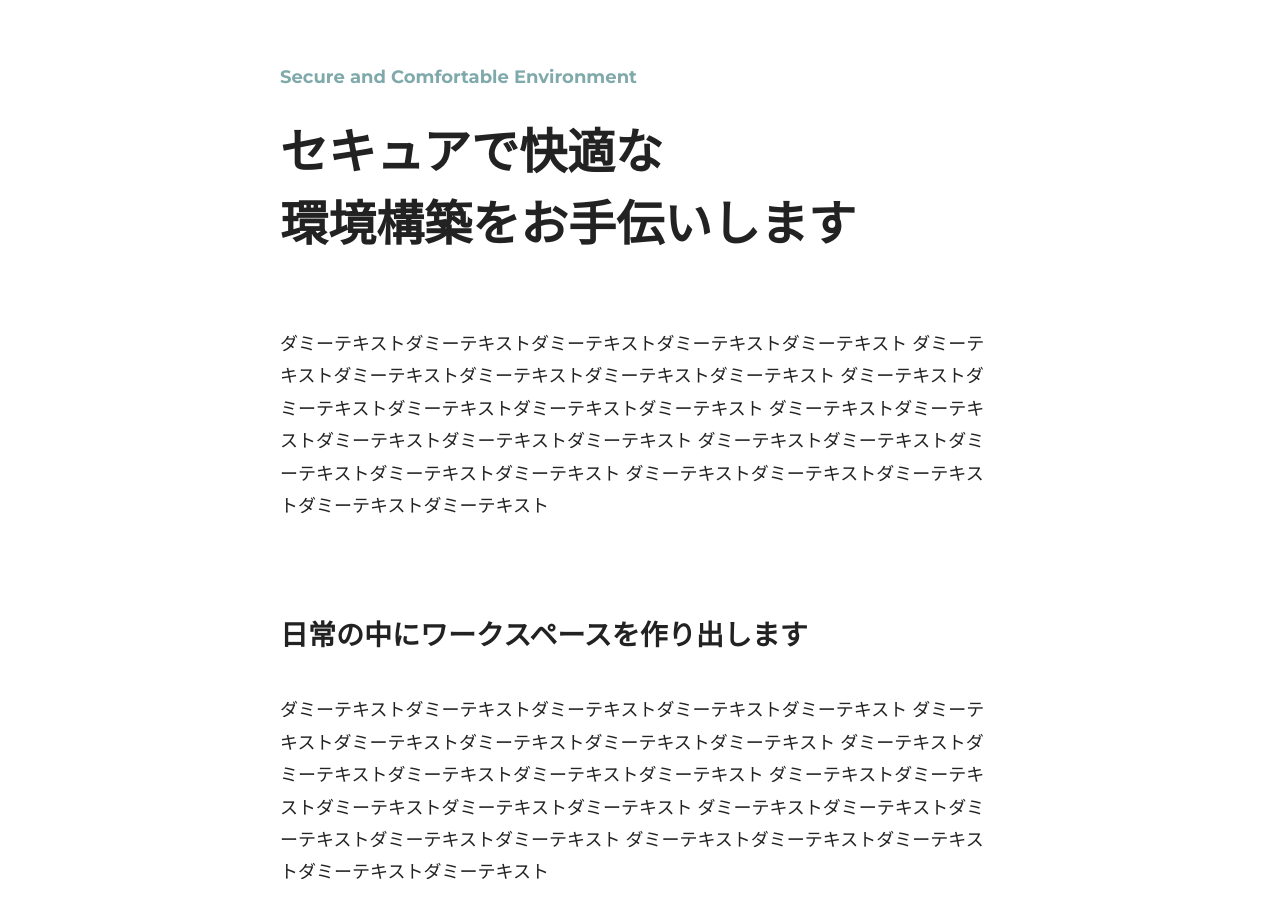
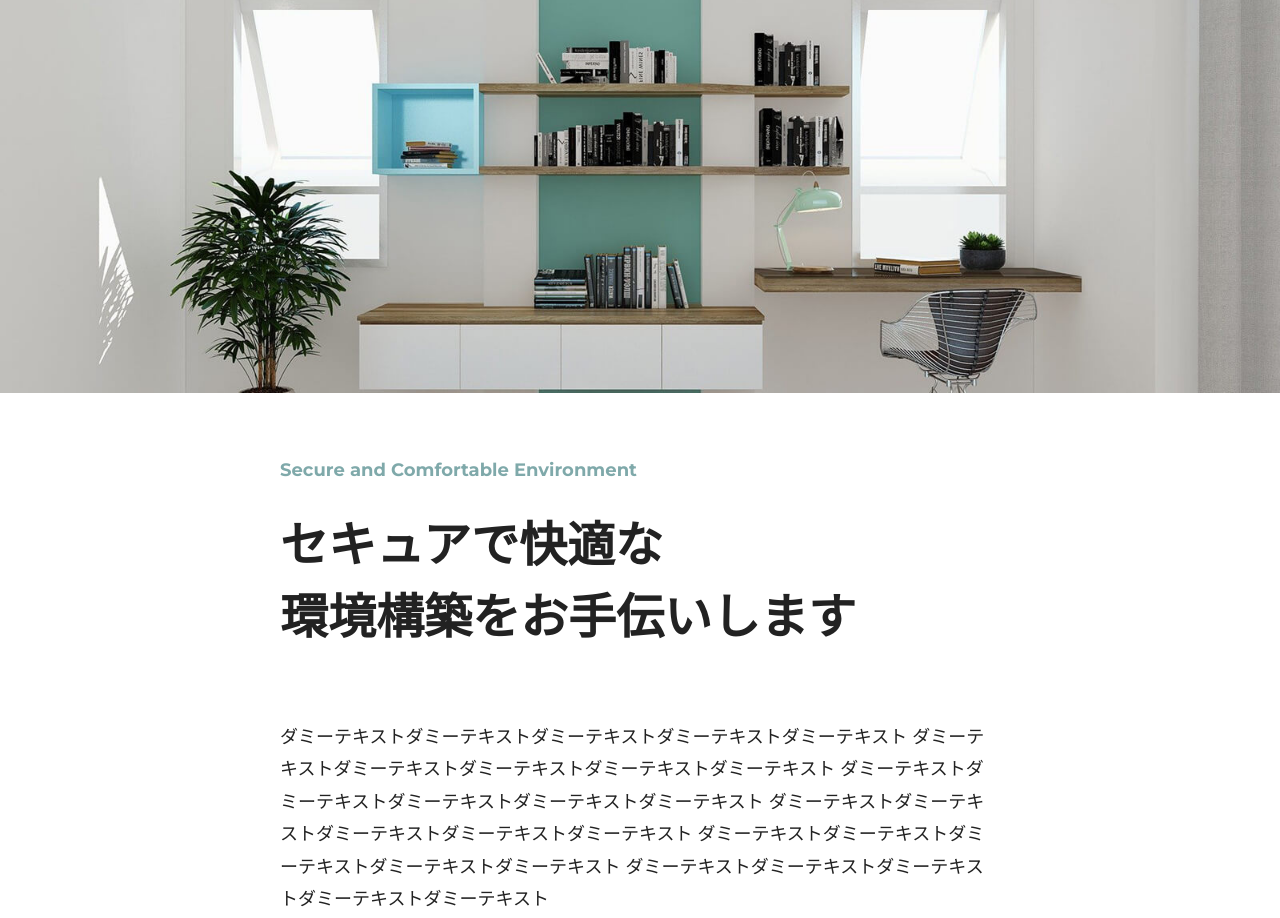
Before and after one commit to tktkaws/Design_Comp_Training, a plain HTML site: page practice04/content.html in a window 1280 px wide. Shown: the top 918 px of the page. Drawn offline with Linux system fonts and the light colour scheme.

Commit message:
ヘッダー画像の調整

```diff
--- a/practice04/content.html
+++ b/practice04/content.html
@@ -12,7 +12,9 @@
   </head>
   <body>
     <header class="header"></header>
-    <section class="heading"></section>
+    <figure class="headimg">
+      <img src="img/workspace-front.jpg" alt="" />
+    </figure>
 
     <article class="content">
       <div class="subtitle">Secure and Comfortable Environment</div>
--- a/practice04/style.css
+++ b/practice04/style.css
@@ -43,6 +43,17 @@ p {
   line-height: 1.5;
 }
 
+/* 基本：画像 */
+figure {
+  margin: 0;
+}
+
+img {
+  max-width: 100%;
+  height: auto;
+  vertical-align: bottom;
+}
+
 @media (min-width: 768px) {
   h1 {
     margin-bottom: 72px;
@@ -78,9 +89,38 @@ a {
 .content {
   margin: 36px 20px 74px;
 }
+
+.content h2::before {
+  content: url(img/mark.svg);
+  margin-right: 10px;
+  line-height: 1;
+}
+.content h2 {
+  display: flex;
+  align-items: center;
+}
+
 @media (min-width: 768px) {
   .content {
     max-width: 720px;
     margin: 64px auto 90px;
+    padding-left: 70px;
+    padding-right: 70px;
+  }
+
+  .content h2 {
+    margin-left: -57.5px;
   }
 }
+
+/* ヘッダー画像 */
+.headimg img {
+  width: 100%;
+  height: 200px;
+  object-fit: cover;
+}
+@media (min-width: 768px) {
+  .headimg img {
+    height: 393px;
+  }
+}
```
